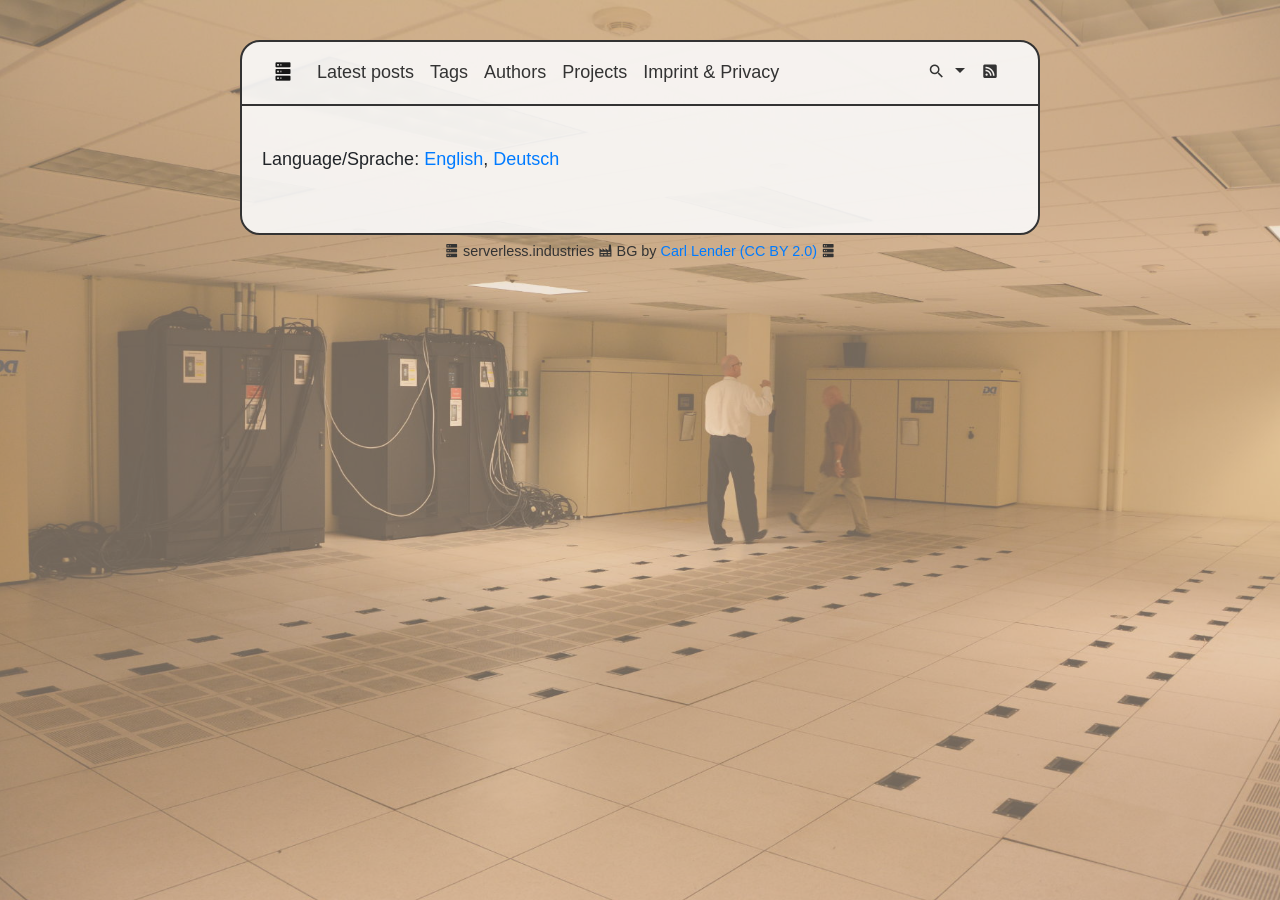
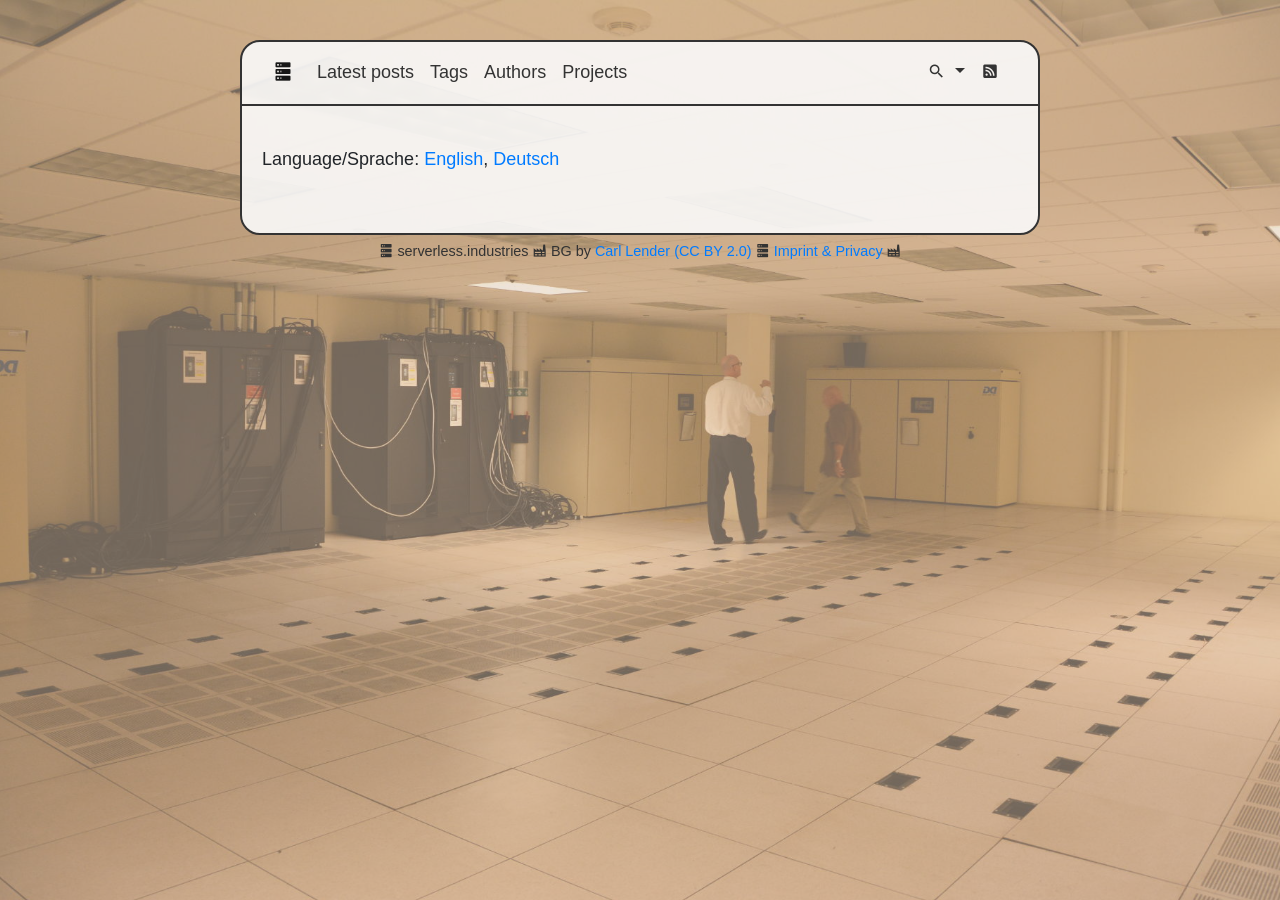
Before and after one commit to perryflynn/serverless.industries, a Jekyll site: the page built from src/index.html, in a window 1280 px wide. Built offline with Jekyll 4.4.1, drawn with Linux system fonts in a browser that asks for light colours; the list of posts is cut into pages by our own code.

Commit message:
move imprint to the bottom

```diff
--- a/src/_layouts/mainpage.html
+++ b/src/_layouts/mainpage.html
@@ -33,11 +33,6 @@ layout: default
                             <li class="nav-item">
                                 <a class="nav-link" href="{{'/projects.html' | relative_url}}">
                                     Projects
-                                </a>
-                            </li>
-                            <li class="nav-item">
-                                <a class="nav-link" href="https://blechert.name/imprint.php?hash=a53ba559c4c8d5412a11ebcdccea73cb" target="_blank">
-                                    Imprint &amp; Privacy
                                 </a>
                             </li>
                         </ul>
@@ -124,6 +119,8 @@ layout: default
         <i class="mdi mdi-factory"></i>
         BG by <a href="https://commons.wikimedia.org/wiki/File:Datacenter_Empty_Floor_(22166545884).jpg" target="_blank" rel="external nofollow noreferrer noopener">Carl Lender (CC BY 2.0)</a>
         <i class="mdi mdi-server"></i>
+        <a href="https://blechert.name/imprint.php?hash=a53ba559c4c8d5412a11ebcdccea73cb" target="_blank">Imprint &amp; Privacy</a>
+        <i class="mdi mdi-factory"></i>
     </div>
     {% if site.git.isci == 'true' %}
         <div class="col-12">
```
